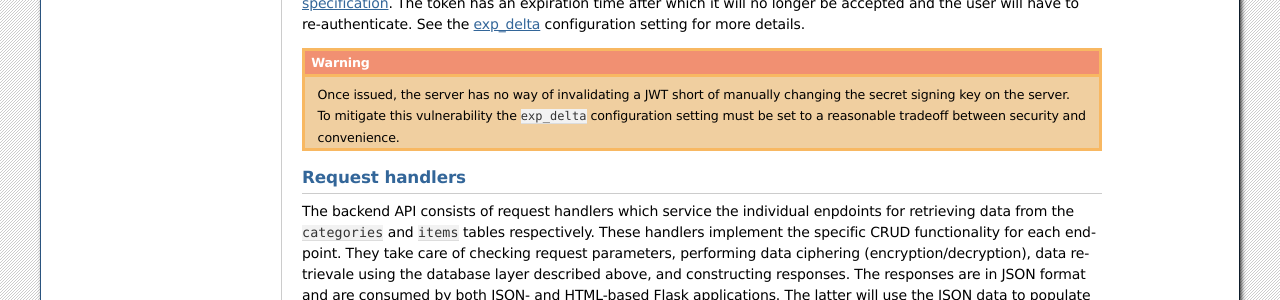
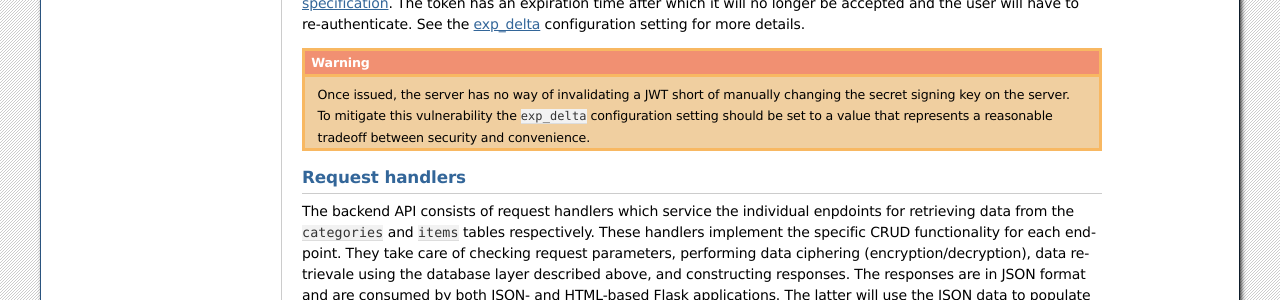
Before and after one commit to openpassphrase/opp, a Sphinx documentation site: the page built from docs/source/architecture.rst, in a window 1280 px wide. Shown: the part 1398-1698 px from the top of the page. Built offline with Sphinx 7.4.7, drawn with Linux system fonts in a browser that asks for light colours.

Commit message:
Added script for web dev packages installation.
Also minor docs updates.

```diff
--- a/docs/source/api_ref.rst
+++ b/docs/source/api_ref.rst
@@ -20,7 +20,7 @@
 Overview
 --------
 
-**Base URL:** ``https://<your domain>/opp/api/<version>``
+**Base URL:** ``https://<your domain>/api/<version>``
 
 Where *<version>* is provided in anticipation of multiple API versions in the
 future. Current latest version is *v1*.
@@ -53,7 +53,7 @@
 
 Authentication endpoint
 -----------------------
-``<base_url>/login``
+``<base_url>/auth``
 
 Authenticate
 ~~~~~~~~~~~~
--- a/docs/source/architecture.rst
+++ b/docs/source/architecture.rst
@@ -99,8 +99,9 @@
 
 .. warning:: Once issued, the server has no way of invalidating a JWT short
     of manually changing the secret signing key on the server. To mitigate
-    this vulnerability the ``exp_delta`` configuration setting must be
-    set to a reasonable tradeoff between security and convenience.
+    this vulnerability the ``exp_delta`` configuration setting should be
+    set to a value that represents a reasonable tradeoff between security
+    and convenience.
 
 Request  handlers
 ~~~~~~~~~~~~~~~~~
```
Also changed, not shown: 1 other file.
